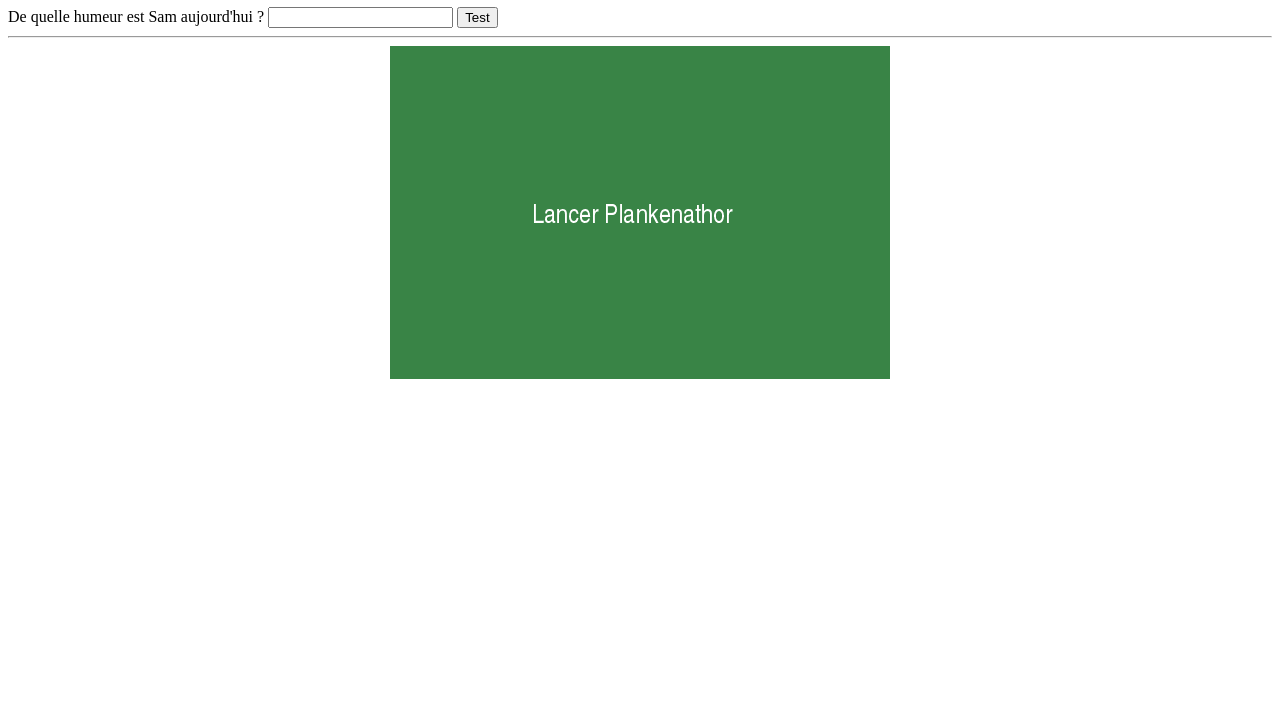
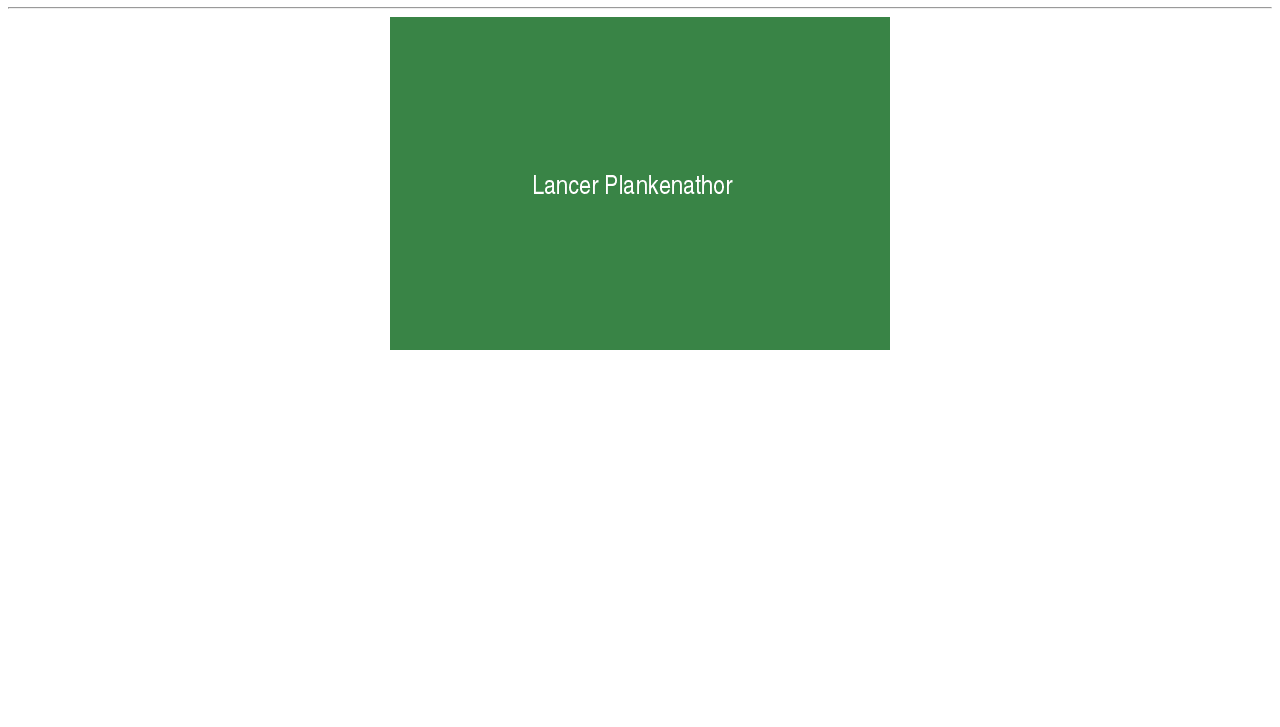
Before and after one commit to svconvert/plankinator, a plain HTML site: page index.html in a window 1280 px wide. Shown: the part 73-800 px from the top of the page. Drawn offline with Linux system fonts and the light colour scheme.

Commit message:
Oups. Suppression exemples pour Sam

```diff
--- a/assets/js/script.js
+++ b/assets/js/script.js
@@ -5,10 +5,6 @@ let questionsNonPosees = [];
 let plantesAcceptables = [];
 // Numéro de la dernière question posée
 let questionEnCours = -1;
-
-function sam(humeur) {
-    console.log("Sam est " + humeur + " aujourd'hui");
-}
 
 // Fonction lancée lors du clic sur l'image d'accueil (Sans paramètre)
 // Et relancée à chaque itération avec la liste des plantes retenues en paramètre.
@@ -48,9 +44,6 @@ function runPlankinator(plantesRetenues = []) {
     document.getElementById("textQuestion").innerHTML = questionsNonPosees[numeroQuestionEnCours].intitule;
     // Enregistrer la question en cours
     questionEnCours = questionsNonPosees[numeroQuestionEnCours].numero;
-    console.dir(plantesAcceptables);
-    console.dir(questionsNonPosees);
-    console.log(questionEnCours);
 }
 
 // Fonction appelée lorsqu'on sélectionne un bouton radio.
--- a/index.html
+++ b/index.html
@@ -11,11 +11,6 @@
 <body>
 
     <h1>Plankinator</h1>
-    <form>
-        De quelle humeur est Sam aujourd'hui ?
-        <input type="text" id="humeurSam">
-        <button onClick="sam('enrhumé')">Test</button>
-    </form>
     <hr>
 
     <div id = "ecranTrouve" class="cache centrer">
```
